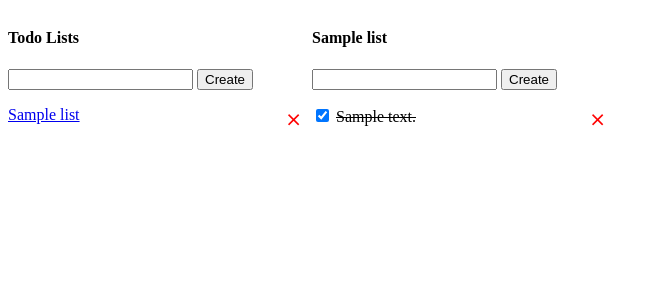
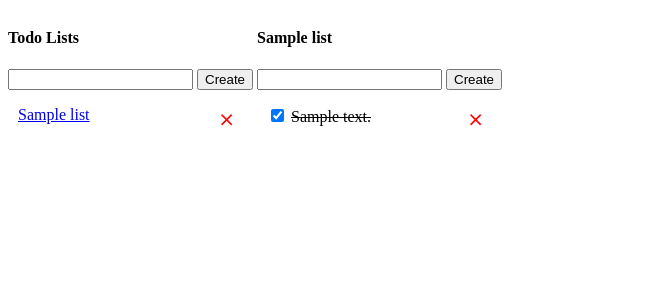
Before and after one commit to danrneal/todo-app, a Flask app: page /lists/1 in a window 1280 px wide. Shown: the top 300 px of the page, without its empty margins (0-658 px from the left). Run offline with Flask 2, Linux system fonts and the light colour scheme; tables that the repository leaves empty hold one stand-in row (values such as "Sample post").

Commit message:
feat: Add padding and width to the two separate lists

```diff
--- a/templates/index.html
+++ b/templates/index.html
@@ -11,8 +11,8 @@
 
         ul {
             list-style: none;
-            padding: 0;
-            width: 300px;
+            padding: 0 10px;
+            width: 223px;
         }
 
         li {
```
